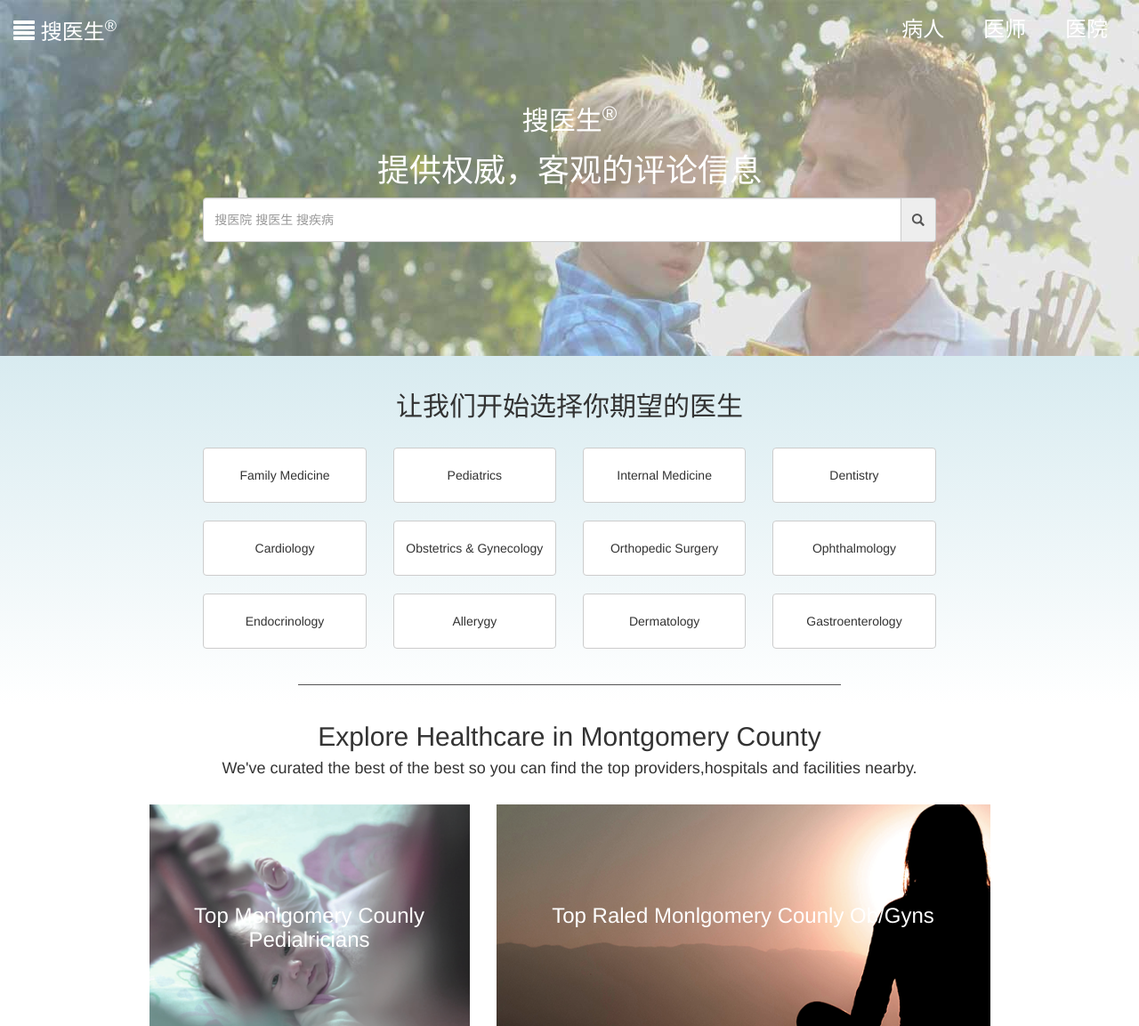
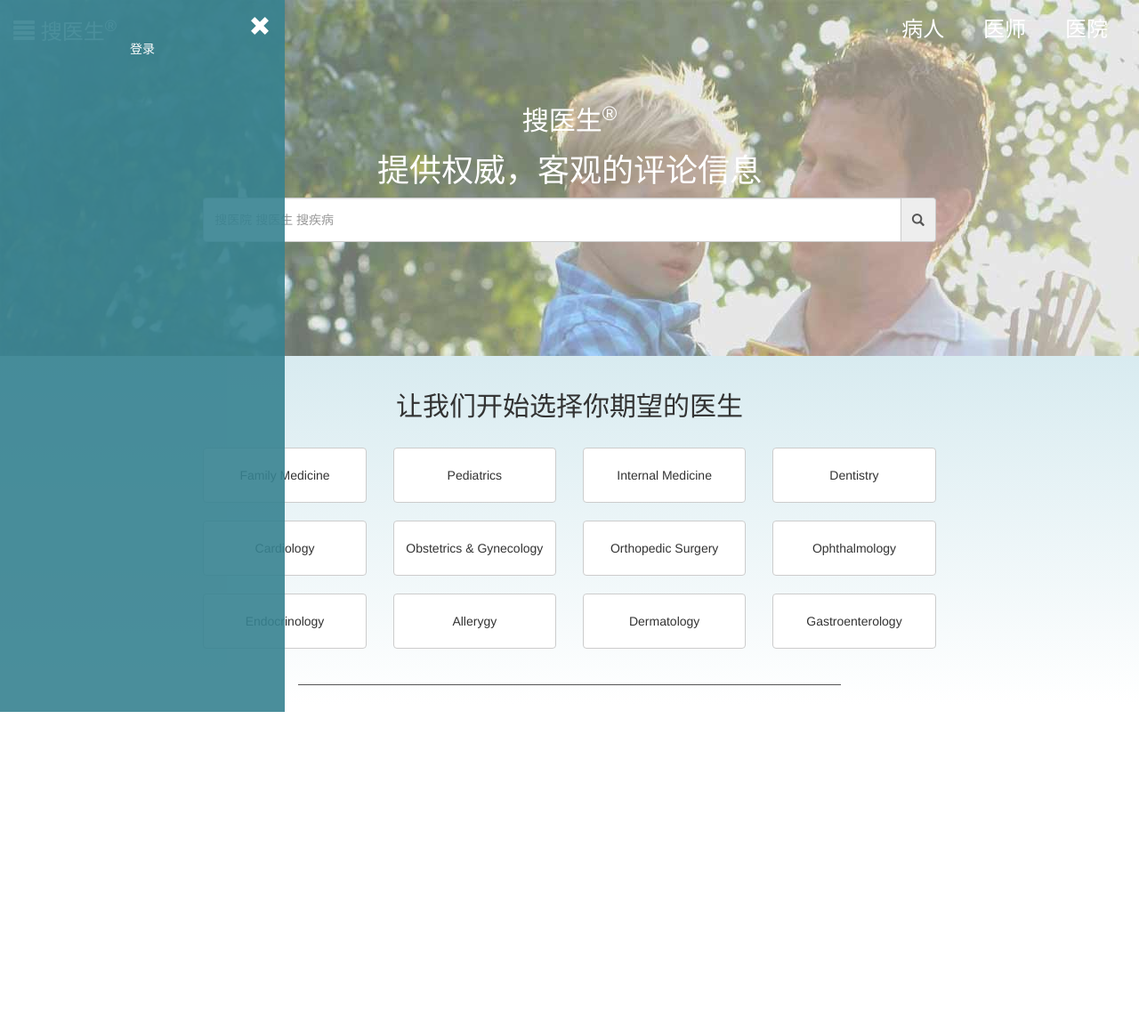
Before and after one commit to yuanlunchuan/doctorSearch, a Django app: page / in a window 1280 px wide. Shown: the top 1153 px of the page at 89% size. After the commit the page ends 800 px from the top, so only its background shows below. Run offline with Django 3.2, Linux system fonts and the light colour scheme; some libraries are stand-ins or nearby versions.

Commit message:
1, Add clear.

```diff
--- a/doctors/templates/doctors/index.html
+++ b/doctors/templates/doctors/index.html
@@ -6,11 +6,12 @@
 {% endblock %}
 
 {% block content %}
-  <section class="float-layer hidden">
+  <section class="float-layer">
     <div class="float-content">
       <div class="close-icon">
         <span class="h3"><i class="glyphicon glyphicon-remove" aria-hidden="true"></i></span>
       </div>
+      <div class="clear"></div>
       <div class="text-center" style="color: #fff;">登录</div>
     </div>
   </section>
--- a/static/css/searchDoctor/index.css
+++ b/static/css/searchDoctor/index.css
@@ -159,3 +159,6 @@
   margin-top: 5%;
   cursor: pointer;
 }
+.clear{
+  clear: both;
+}
```
